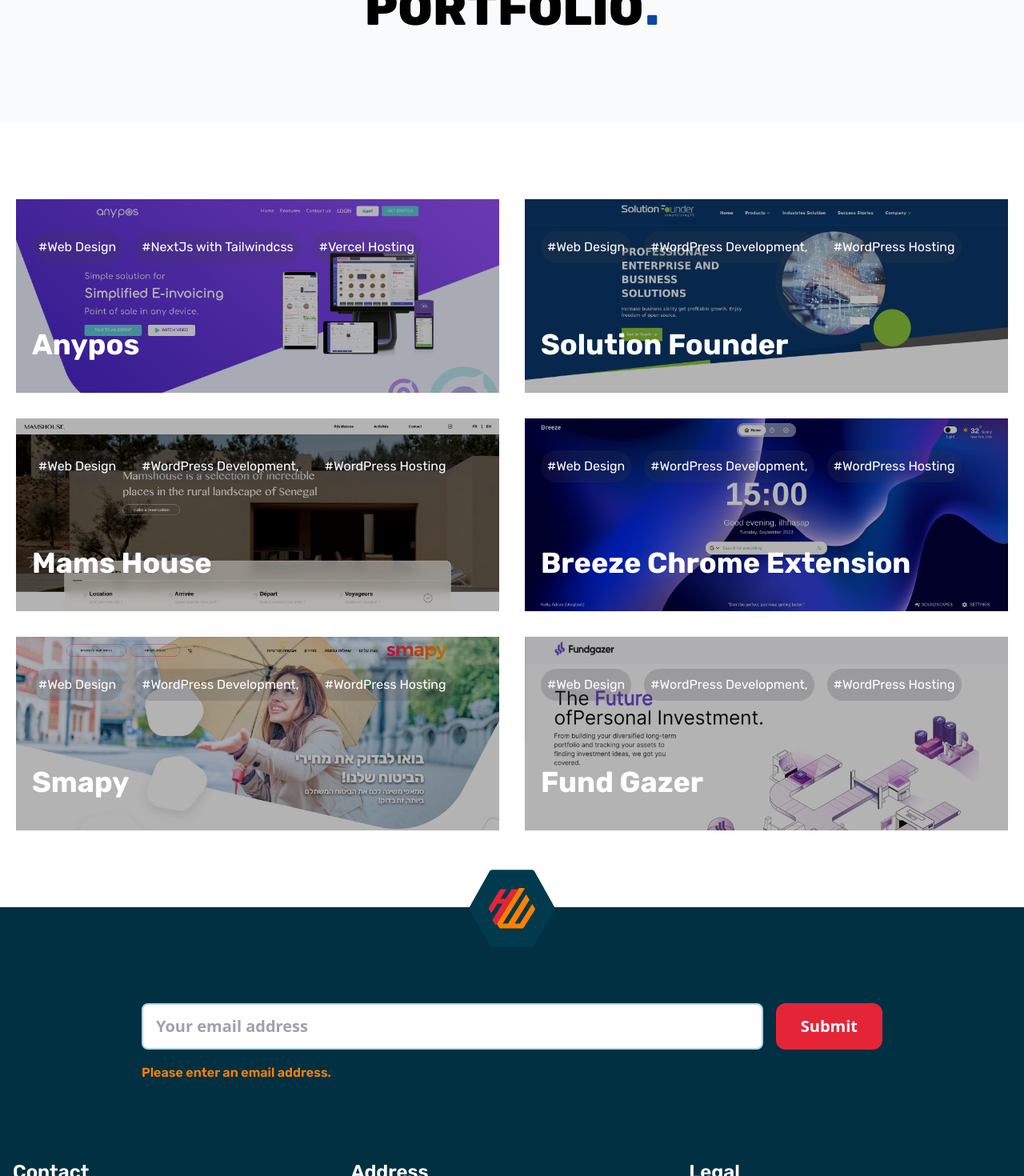
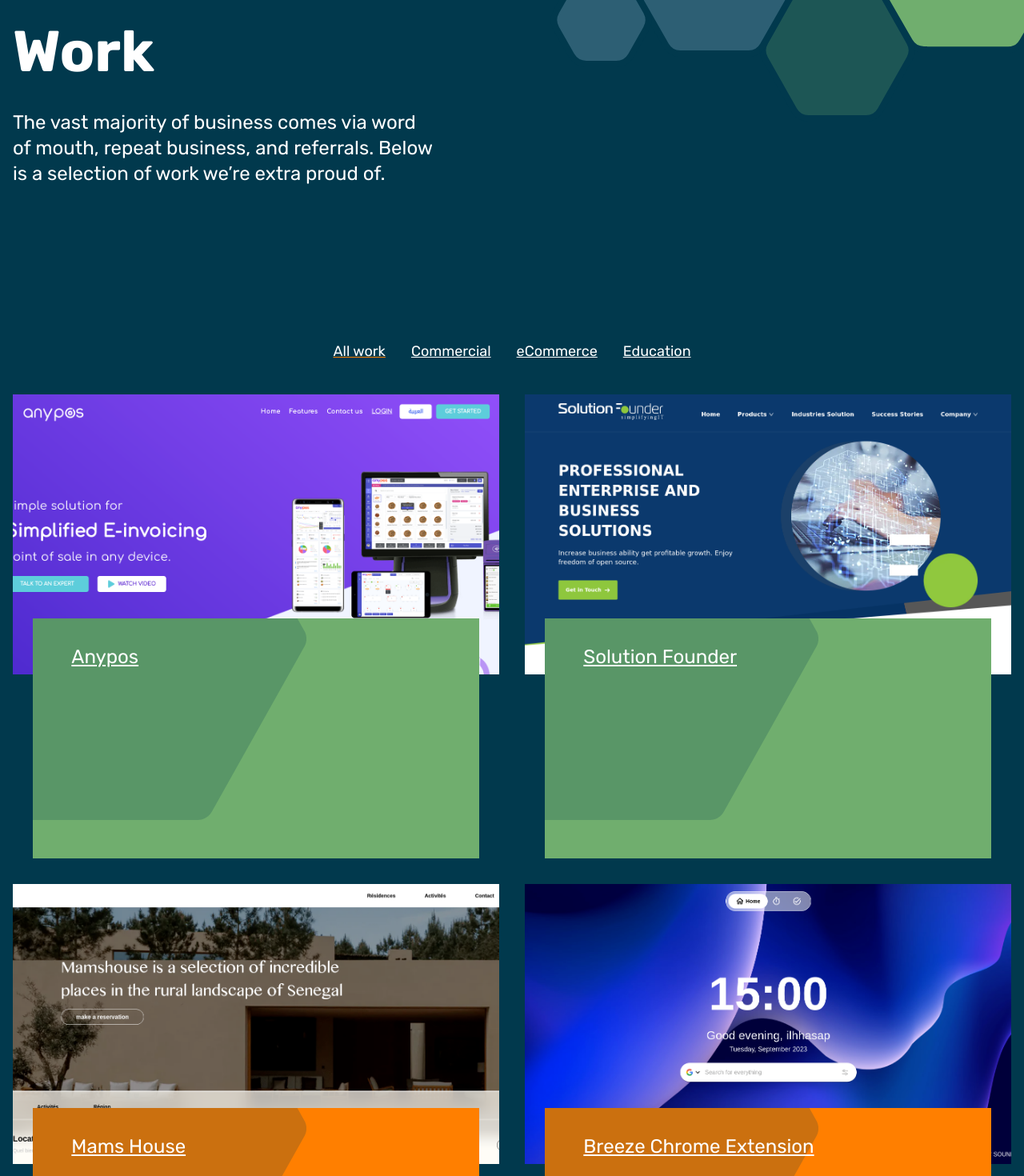
Before and after one commit to mufaqar/mi-web, a Next.js app: page /works in a window 1280 px wide. Shown: the part 260-1730 px from the top of the page at 80% size. Built offline with nearby package versions, Linux system fonts and the light colour scheme.

Commit message:
Works Data

```diff
--- a/components/newComponents/workbox.js
+++ b/components/newComponents/workbox.js
@@ -4,15 +4,15 @@
 const Workbox = ({ cstm_class, data }) => {
     return (
         <div className='group'>
-            <Image src="/images/ariens.webp" alt='ariens' width={566} height={336} className='object-cover w-full h-full' />
-            <div className={`${cstm_class} md:px-12 md:py-8 p-8 md:w-11/12 mx-auto relative md:min-h-[300px] overflow-hidden md:mt-[-170px] mt-0`}>
+            <Image src={data?.feature} alt='ariens' width={1920} height={768} className='object-cover w-full min-h-[350px]' />
+            <div className={`${cstm_class} md:px-12 md:py-8 p-8 md:w-11/12 mx-auto relative md:min-h-[300px] overflow-hidden md:mt-[-70px] mt-0`}>
                 <Image src="/images/svgs/hexa.svg" alt='hexa' width={502} height={451} className='absolute scale-100 object-cover -left-40 bottom-12 group-hover:scale-[2.5] transition-all duration-1000 opacity-20' />
                 <div className='relative z-10'>
                     <h3 className='text-2xl font-normal text-white mb-5 underline decoration-white group-hover:decoration-bs_btn_bg transition-all duration-1000'>
-                        Ariens
+                        {data?.title}
                     </h3>
                     <p className='md:text-4xl text-2xl font-semibold text-white max-w-[380px]'>
-                        WordPress multisite for Ariens EMEA markets
+
                     </p>
                 </div>
             </div>
--- a/const/works.jsx
+++ b/const/works.jsx
@@ -1,4 +1,8 @@
-export const Works_Data = [
+export const Categories = [
+    {
+      id: 1,
+      category: 'Commercial',
+      works: [
         {
           title: 'Anypos',
           slug: 'anypos',
@@ -61,6 +65,12 @@
             }
           ]
         },
+      ],
+    },
+    {
+      id: 2,
+      category: 'eCommerce',
+      works: [
         {
           title: 'Mams House',
           slug: 'mamshouse',
@@ -123,6 +133,12 @@
             }
           ]
         },
+      ],
+    },
+    {
+      id: 3,
+      category: 'Education',
+      works: [
         {
           title: 'Smapy',
           slug: 'smapy',
@@ -185,4 +201,6 @@
             }
           ]
         },
+      ],
+    },
   ];
--- a/pages/works/index.js
+++ b/pages/works/index.js
@@ -1,24 +1,113 @@
-import InnerPages_Banner from '../../components/innerPages-banner';
-import PageHead from '../../components/pagesmeta';
-import WorkLayout from '../../components/workLayout';
-import { Works_Data } from '../../const/works';
+import Image from 'next/image';
+import React, { useState } from 'react';
+import Workbox from '../../components/newComponents/workbox';
+import Testimonial from '../../components/newComponents/testimonial';
+import CTA from '../../components/newComponents/cta';
+import { Categories } from '../../const/works.jsx'
+
 
 export default function Works() {
+  // State to keep track of the selected category
+  const [selectedCategory, setSelectedCategory] = useState('All');
+
+  // Combine all works into a single array for displaying when "All work" is selected
+  const allWorks = Categories.flatMap((category) =>
+    category.works.map((work) => ({ ...work, categoryId: category.id }))
+  );
+
+  // Find works of the selected category
+  const selectedWorks =
+    selectedCategory !== 'All'
+      ? Categories.find((category) => category.category === selectedCategory)?.works.map((work) => ({
+        ...work,
+        categoryId: Categories.find((cat) => cat.category === selectedCategory)?.id,
+      })) || []
+      : [];
+
   return (
-    <>
-      <PageHead
-        title="Portfolio: Full Stack MERN Developer | WordPress | React | NextJs "
-        description="I build with Love websites that are fast, easy to manage, secure & convert your visitors into customers."
-        url="https://www.mufaqar.com/works"
-      />
-      <InnerPages_Banner title="PORTFOLIO" />
-      <section className="py-24 px-5">
-        <div className="grid md:grid-cols-2 gap-8">
-          {Works_Data?.map((item, id) => {
-            return <WorkLayout key={id} data={item} />;
-          })}
+    <main className='overflow-x-hidden'>
+      <section className="bg-title_color md:py-[10.5rem] py-20 relative">
+        <div className="container mx-auto px-4">
+          <h1 className="md:text-[4.5rem] md:leading-[1] text-4xl font-bold text-white mb-9 max-w-[519px]">
+            Work
+          </h1>
+          <p className="md:text-2xl text-lg font-normal text-white mb-6 max-w-[525px]">
+            The vast majority of business comes via word of mouth, repeat business, and referrals. Below is a
+            selection of work we’re extra proud of.
+          </p>
+          <Image
+            src="/images/svgs/work.svg"
+            alt="work"
+            width={662}
+            height={332}
+            className="absolute md:right-[-5%] md:top-[-6%] top-[-5%] right-[-20%] md:scale-100 scale-50"
+          />
         </div>
       </section>
-    </>
+      <section className="bg-title_color md:pb-[10.5rem] pb-20 relative">
+        <div className="container mx-auto px-4">
+          <ul className="flex flex-wrap md:gap-8 gap-3 justify-center mb-10">
+            {/* Filter buttons */}
+            <li
+              className={`text-lg font-normal text-white underline hover:decoration-bs_btn_bg transition-all duration-300 cursor-pointer ${selectedCategory === 'All' && 'font-bold decoration-bs_link_color'
+                }`}
+              onClick={() => setSelectedCategory('All')}
+            >
+              All work
+            </li>
+            {Categories.map((item) => (
+              <li
+                key={item.id}
+                className={`text-lg font-normal text-white underline hover:decoration-bs_btn_bg transition-all duration-300 cursor-pointer ${selectedCategory === item.category && 'font-bold decoration-bs_link_color'
+                  }`}
+                onClick={() => setSelectedCategory(item.category)}
+              >
+                {item.category}
+              </li>
+            ))}
+          </ul>
+
+          <div className="">
+            {/* Display All Works when "All work" is selected */}
+            {selectedCategory === 'All' && (
+              <div className="grid md:grid-cols-2 grid-cols-1 gap-8 items-start">
+                {allWorks.map((work, idx) => (
+                  <Workbox
+                    key={idx}
+                    data={work}
+                    cstm_class={`${work.categoryId === 1
+                      ? 'bg-bs_secondary'
+                      : work.categoryId === 2
+                        ? 'bg-bs_link_color'
+                        : 'bg-bs_btn_bg'
+                      }`}
+                  />
+                ))}
+              </div>
+            )}
+
+            {/* Display Selected Category Works */}
+            {selectedCategory !== 'All' && (
+              <div className="grid md:grid-cols-2 grid-cols-1 gap-8 items-start">
+                {selectedWorks.map((work, idx) => (
+                  <Workbox
+                    key={idx}
+                    data={work}
+                    cstm_class={`${work.categoryId === 1
+                      ? 'bg-bs_secondary'
+                      : work.categoryId === 2
+                        ? 'bg-bs_link_color'
+                        : 'bg-bs_btn_bg'
+                      }`}
+                  />
+                ))}
+              </div>
+            )}
+          </div>
+        </div>
+      </section>
+      <Testimonial />
+      <CTA />
+    </main>
   );
 }
--- a/pages/works2.js
+++ b/pages/works2.js
@@ -116,16 +116,66 @@
     category: 'Commercial',
     works: [
       {
-        title: 'Central CPD',
-        shortinfo: 'Custom WooCommerce website with course bookings',
+        title: 'Anypos',
+        slug: 'anypos',
+        link: 'https://www.anypos.app',
+        feature: "/images/anypose/any-feature.png",
+        gallery: [
+          {
+            img: "/images/anypose/any-desk.png",
+          },
+          {
+            img: "/images/anypose/gallery1.png",
+          },
+          {
+            img: "/images/anypose/gallery2.png",
+          },
+          {
+            img: "/images/anypose/gallery3.png",
+          },
+        ],
+        features: [
+          {
+            name: 'Web Design',
+          },
+          {
+            name: 'NextJs with Tailwindcss',
+          },
+          {
+            name: 'Vercel Hosting',
+          }
+        ]
       },
       {
-        title: 'Central CPD',
-        shortinfo: 'Custom WooCommerce website with course bookings',
-      },
-      {
-        title: 'Central CPD',
-        shortinfo: 'Custom WooCommerce website with course bookings',
+        title: 'Solution Founder',
+        slug: 'solutionfounder',
+        link: 'https://www.solutionfounder.com',
+        feature: "/images/solut/sol-feature.png",
+        gallery: [
+          {
+            img: "/images/solut/sol-desk.png",
+          },
+          {
+            img: "/images/solut/gallery1.png",
+          },
+          {
+            img: "/images/solut/gallery2.png",
+          },
+          {
+            img: "/images/solut/gallery3.png",
+          },
+        ],
+        features: [
+          {
+            name: 'Web Design',
+          },
+          {
+            name: 'WordPress Development,',
+          },
+          {
+            name: 'WordPress Hosting',
+          }
+        ]
       },
     ],
   },
@@ -134,8 +184,66 @@
     category: 'eCommerce',
     works: [
       {
-        title: 'Central CPD',
-        shortinfo: 'Custom WooCommerce website with course bookings',
+        title: 'Mams House',
+        slug: 'mamshouse',
+        link: 'https://mamshouse.com',
+        feature: "/images/mam/mam-feature.png",
+        gallery: [
+          {
+            img: "/images/mam/mam-desk.png",
+          },
+          {
+            img: "/images/mam/gallery1.png",
+          },
+          {
+            img: "/images/mam/gallery2.png",
+          },
+          {
+            img: "/images/mam/gallery3.png",
+          },
+        ],
+        features: [
+          {
+            name: 'Web Design',
+          },
+          {
+            name: 'WordPress Development,',
+          },
+          {
+            name: 'WordPress Hosting',
+          }
+        ]
+      },
+      {
+        title: 'Breeze Chrome Extension',
+        slug: 'breeze1.netlify.app',
+        link: 'https://breeze1.netlify.app',
+        feature: "/images/bree/bree-feature.png",
+        gallery: [
+          {
+            img: "/images/bree/bree-desk.png",
+          },
+          {
+            img: "/images/bree/gallery1.png",
+          },
+          {
+            img: "/images/bree/gallery1.png",
+          },
+          {
+            img: "/images/bree/gallery1.png",
+          },
+        ],
+        features: [
+          {
+            name: 'Web Design',
+          },
+          {
+            name: 'WordPress Development,',
+          },
+          {
+            name: 'WordPress Hosting',
+          }
+        ]
       },
     ],
   },
@@ -144,8 +252,66 @@
     category: 'Education',
     works: [
       {
-        title: 'Central CPD',
-        shortinfo: 'Custom WooCommerce website with course bookings',
+        title: 'Smapy',
+        slug: 'smapy',
+        link: 'https://smapy.vercel.app/he',
+        feature: "/images/smap/sma-feature.png",
+        gallery: [
+          {
+            img: "/images/smap/sma-desk.png",
+          },
+          {
+            img: "/images/smap/gallery1.png",
+          },
+          {
+            img: "/images/smap/gallery2.png",
+          },
+          {
+            img: "/images/smap/gallery3.png",
+          },
+        ],
+        features: [
+          {
+            name: 'Web Design',
+          },
+          {
+            name: 'WordPress Development,',
+          },
+          {
+            name: 'WordPress Hosting',
+          }
+        ]
+      },
+      {
+        title: 'Fund Gazer',
+        slug: 'fundgazer',
+        link: 'https://www.fundgazer.com',
+        feature: "/images/fund/fun-feature.png",
+        gallery: [
+          {
+            img: "/images/fund/fun-desk.png",
+          },
+          {
+            img: "/images/fund/gallery1.png",
+          },
+          {
+            img: "/images/fund/gallery2.png",
+          },
+          {
+            img: "/images/fund/gallery3.png",
+          },
+        ],
+        features: [
+          {
+            name: 'Web Design',
+          },
+          {
+            name: 'WordPress Development,',
+          },
+          {
+            name: 'WordPress Hosting',
+          }
+        ]
       },
     ],
   },
```
Lines whose indentation alone changed are shown as unchanged.
